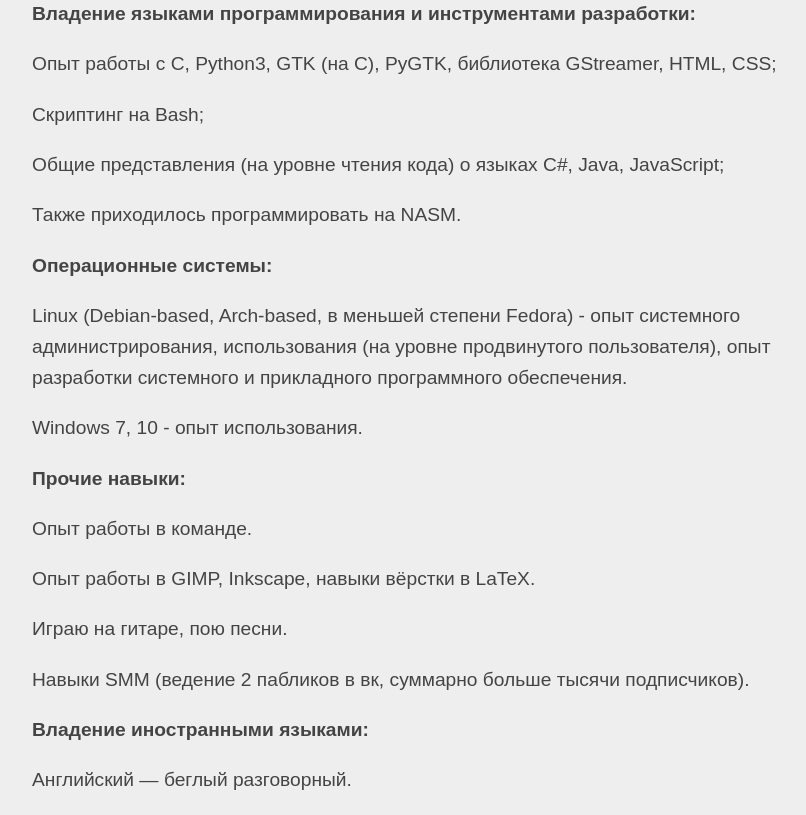
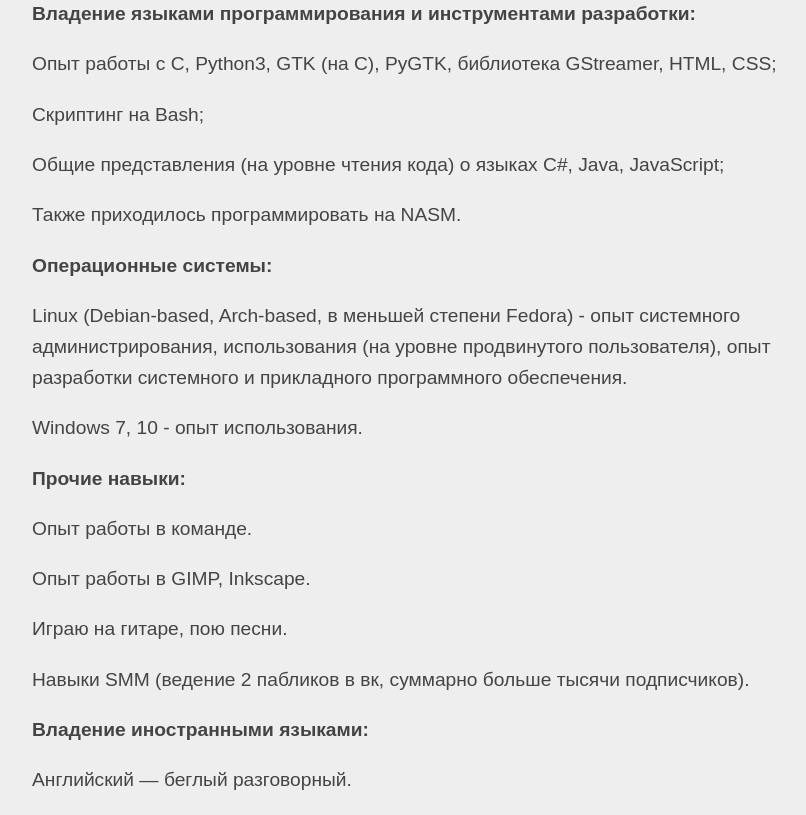
Before and after one commit to chameleon-lizard/chameleon-lizard.github.io, a plain HTML site: page CV_ru.html in a window 1280 px wide. Shown: the part 630-1445 px from the top of the page, without its empty margins (224-1030 px from the left). Drawn offline with Linux system fonts and the light colour scheme.

Commit message:
Update CV_ru.html

```diff
--- a/CV_ru.html
+++ b/CV_ru.html
@@ -51,7 +51,7 @@
     <p>Windows 7, 10 - опыт использования.</p>
     <b>Прочие навыки:</b>
     <p>Опыт работы в команде.</p>
-    <p>Опыт работы в GIMP, Inkscape, навыки вёрстки в LaTeX.</p>
+    <p>Опыт работы в GIMP, Inkscape.</p>
     <p>Играю на гитаре, пою песни.</p>
     <p>Навыки SMM (ведение 2 пабликов в вк, суммарно больше тысячи подписчиков).</p>
     <b>Владение иностранными языками:</b>
```
